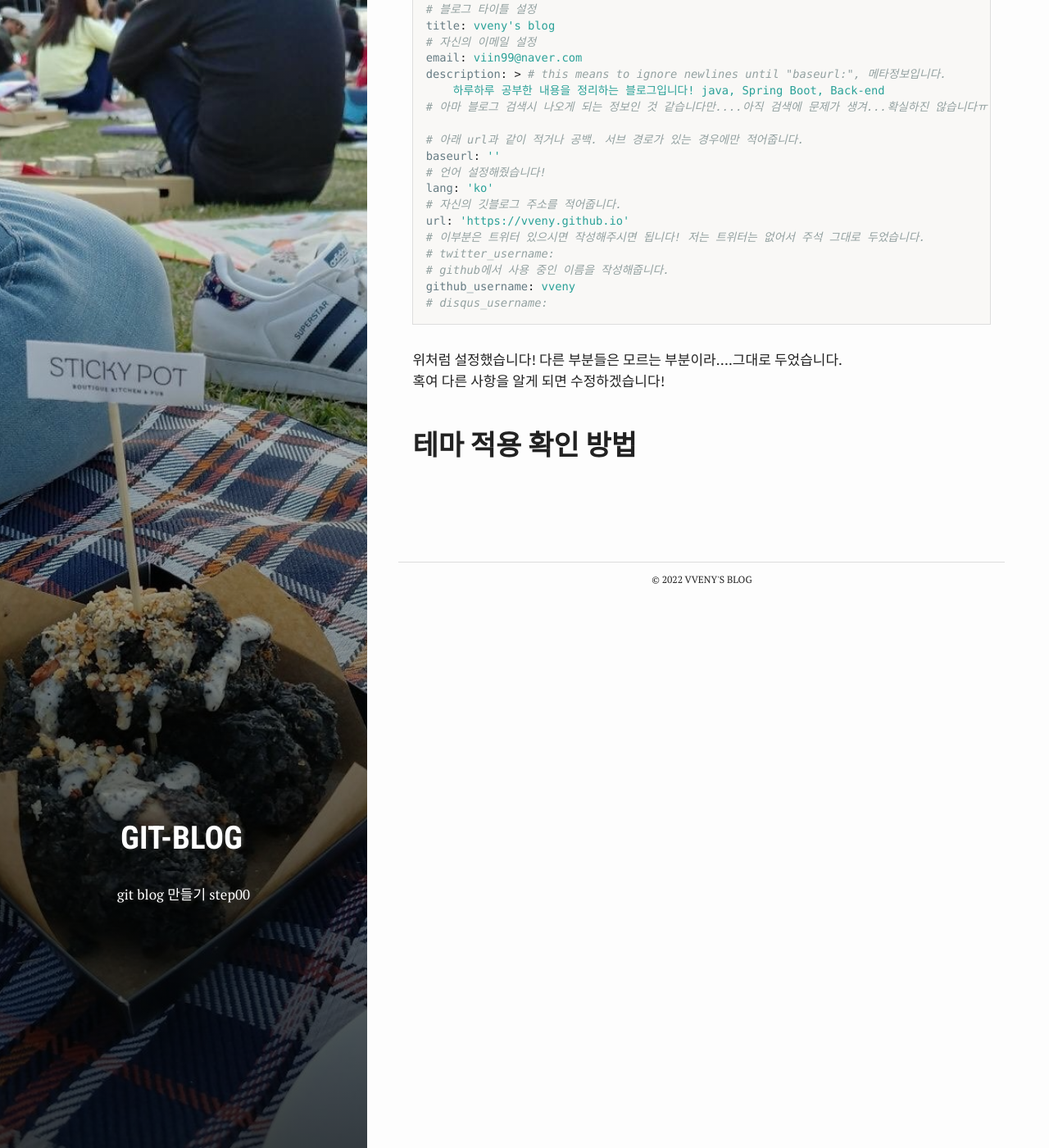
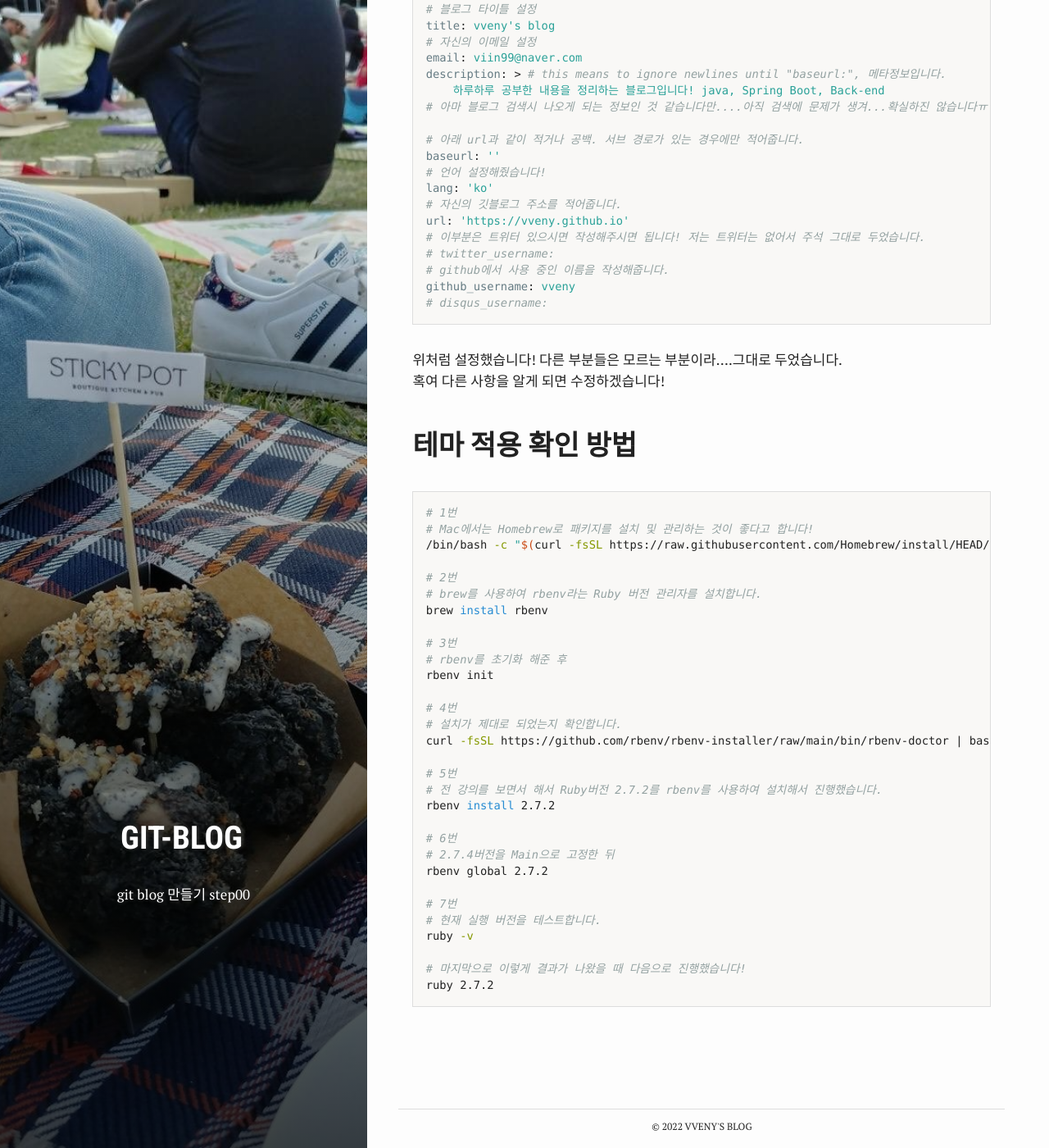
Before and after one commit to hyevin-Kim/hyevin-Kim.github.io, a Jekyll site: the page built from _posts/2022-03-01-git-blog.md, in a window 1280 px wide and 1400 px high, scrolled down 1629 px. Shown: the whole window at 82% size. Built offline with Jekyll 4.4.1, drawn with Linux system fonts in a browser that asks for light colours; some web fonts are replaced.

Commit message:
mata 정보 수정

```diff
--- a/_includes/head.html
+++ b/_includes/head.html
@@ -31,7 +31,7 @@
 		href="{{ page.url | replace:'index.html','' | absolute_url }}"
 	/>
 	<link rel="alternate" type="application/rss+xml" title="{{ site.title }}"
-	href="{{ "/feed.xml" | prepend: site.baseurl | prepend: site.url }}">
+	href=" {{ "/feed.xml" | prepend: site.baseurl | prepend: site.url }}">
 
 	<link
 		href="https://fonts.googleapis.com/css?family=PT+Serif:400,400italic,700|Roboto+Condensed:700&subset=latin"
@@ -43,13 +43,8 @@
 	<meta property="og:url" content="{{ page.url | absolute_url }}" />
 	<meta property="og:type" content="website" />
 	<meta property="og:title" content="{{ page.title }}" />
-	<meta property="og:description" content="{{ page.summary }}" />
+	<meta property="og:description" content="{{ site.description }}" />
 	<meta property="og:site_name" content="{{ site.title }}" />
-
-	<meta name="twitter:card" content="summary" />
-	<meta name="twitter:url" content="{{ page.url | absolute_url }}" />
-	<meta name="twitter:title" content="{{ page.title }}" />
-	<meta name="twitter:description" content="{{ page.summary }}" />
 
 	{% if page.bg %}
 	<meta
--- a/_posts/2022-03-01-git-blog.md
+++ b/_posts/2022-03-01-git-blog.md
@@ -74,3 +74,35 @@ github_username: vveny
 <br><br>
 
 # 테마 적용 확인 방법
+~~~bash
+# 1번
+# Mac에서는 Homebrew로 패키지를 설치 및 관리하는 것이 좋다고 합니다!
+/bin/bash -c "$(curl -fsSL https://raw.githubusercontent.com/Homebrew/install/HEAD/install.sh)"
+
+# 2번
+# brew를 사용하여 rbenv라는 Ruby 버전 관리자를 설치합니다.
+brew install rbenv
+
+# 3번
+# rbenv를 초기화 해준 후
+rbenv init
+
+# 4번
+# 설치가 제대로 되었는지 확인합니다.
+curl -fsSL https://github.com/rbenv/rbenv-installer/raw/main/bin/rbenv-doctor | bash
+
+# 5번
+# 전 강의를 보면서 해서 Ruby버전 2.7.2를 rbenv를 사용하여 설치해서 진행했습니다.
+rbenv install 2.7.2
+
+# 6번
+# 2.7.4버전을 Main으로 고정한 뒤
+rbenv global 2.7.2
+
+# 7번
+# 현재 실행 버전을 테스트합니다.
+ruby -v
+
+# 마지막으로 이렇게 결과가 나왔을 때 다음으로 진행했습니다!
+ruby 2.7.2
+~~~
```
Also changed, not shown: 11 other files.
